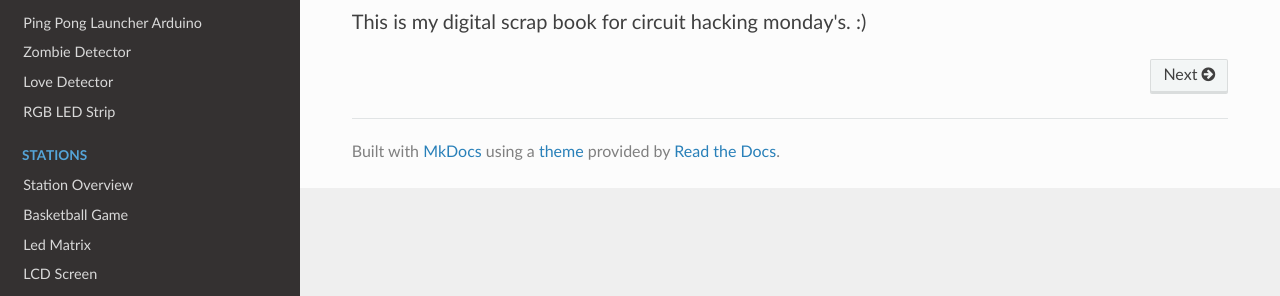
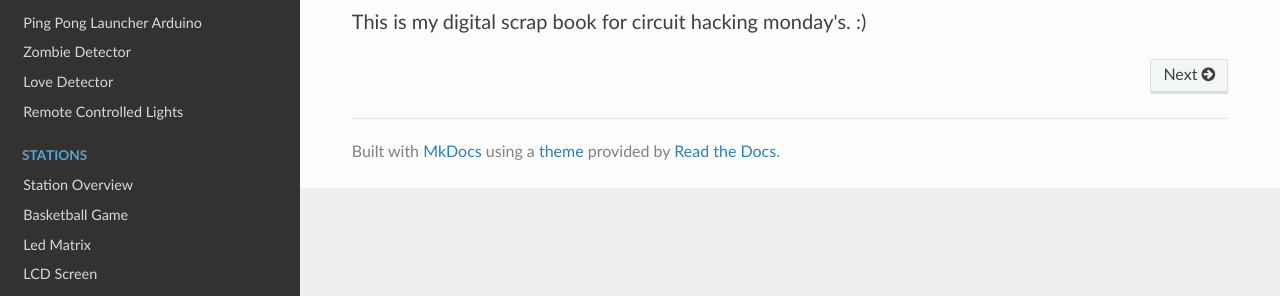
Before and after one commit to phptuts/CircuitHackingMondays, an MkDocs documentation site: the page built from docs/index.md, in a window 1280 px wide. Shown: the part 158-454 px from the top of the page. Built offline with MkDocs 1.6.1, drawn with Linux system fonts in a browser that asks for light colours; nearby versions of some CDN libraries.

Commit message:
got the light strip up

```diff
--- a/mkdocs.yml
+++ b/mkdocs.yml
@@ -5,7 +5,7 @@ nav:
   - Ping Pong Launcher Arduino: pingponglauncher.md
   - Zombie Detector: zombie-detector.md
   - Love Detector: love-detector.md
-  - RGB LED Strip: remote-controlled-lights.md
+  - Remote Controlled Lights: remote-controlled-lights.md
   - Stations:
       - Station Overview: stations/index.md
       - Basketball Game: stations/basketball.md
```
Also changed, not shown: docs/remote-controlled-lights.md (+1 -1 lines).
